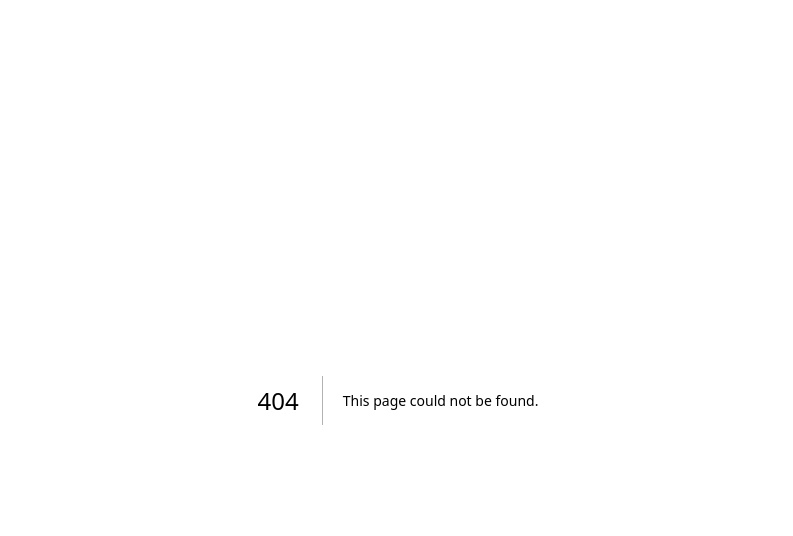
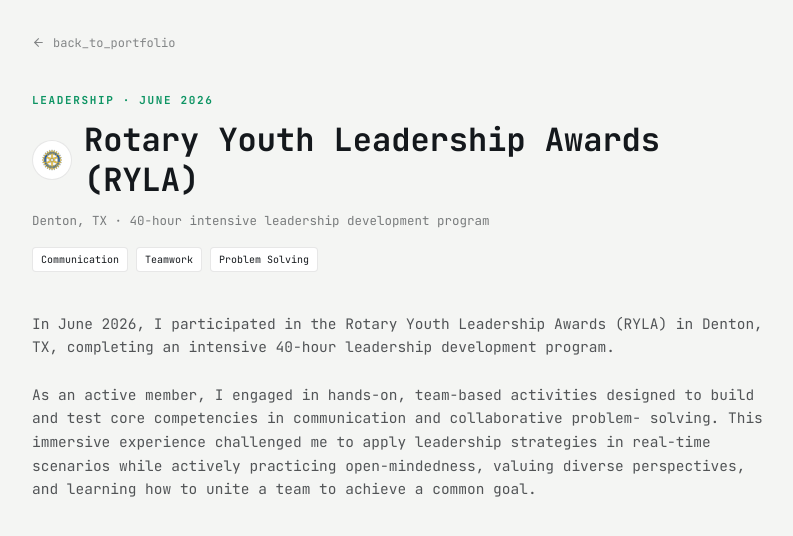
Before and after one commit to hrydyeshgarg-coder/tridhm-portfolio, a Next.js app: page /l/leadership/rotary-youth-leadership-awards in a window 1280 px wide. Before the commit this address had no page. Shown: the top 536 px of the page, without its empty margins (242-1035 px from the left). Built offline with nearby package versions, Linux system fonts and the light colour scheme.

Commit message:
L: make Rotary Youth Leadership Awards clickable, add its detail page
- New page at /l/leadership/rotary-youth-leadership-awards with the
  real program description
- /k (and /i, /g, /h, /j) untouched

```diff
--- /dev/null
+++ b/app/l/leadership/rotary-youth-leadership-awards/page.tsx
@@ -0,0 +1,28 @@
+import { LDetailShell } from "@/components/LDetailShell";
+
+export const metadata = { title: "Rotary Youth Leadership Awards — Tridhm Garg" };
+
+export default function Page() {
+  return (
+    <LDetailShell
+      eyebrow="Leadership · June 2026"
+      title="Rotary Youth Leadership Awards (RYLA)"
+      meta="Denton, TX · 40-hour intensive leadership development program"
+      tags={["Communication", "Teamwork", "Problem Solving"]}
+      titleLogo="/images/logo-rotary.png"
+    >
+      <p>
+        In June 2026, I participated in the Rotary Youth Leadership Awards (RYLA) in
+        Denton, TX, completing an intensive 40-hour leadership development program.
+      </p>
+      <p>
+        As an active member, I engaged in hands-on, team-based activities designed to
+        build and test core competencies in communication and collaborative problem-
+        solving. This immersive experience challenged me to apply leadership
+        strategies in real-time scenarios while actively practicing open-mindedness,
+        valuing diverse perspectives, and learning how to unite a team to achieve a
+        common goal.
+      </p>
+    </LDetailShell>
+  );
+}
--- a/app/l/page.tsx
+++ b/app/l/page.tsx
@@ -82,7 +82,7 @@
   { org: "Roar 4 Change — Shelter Coordinator", date: "Jul 2023 – Dec 2025", desc: "2.5 years supporting homeless shelters across multiple DFW cities — intake, supplies, and resident support.", logo: "/images/logo-roar4change.jpg" },
 ];
 const LEADERSHIP = [
-  { org: "Rotary Youth Leadership Awards", date: "Jun 2026", desc: "Intensive week-long leadership and communication program.", logo: "/images/logo-rotary.png" },
+  { org: "Rotary Youth Leadership Awards", date: "Jun 2026", desc: "Intensive week-long leadership and communication program.", logo: "/images/logo-rotary.png", href: "/l/leadership/rotary-youth-leadership-awards" },
   { org: "Denton County Junior Historians", date: "Sep 2025 – May 2027", desc: "Curated museum exhibits and researched county archives.", logo: "/images/logo-denton-county.jpg", href: "/l/leadership/denton-county-junior-historians" },
   { org: "Flower Mound Leadership Program", date: "Aug 2026 – Apr 2027", desc: "Team management, accountability, and goal-setting.", logo: "/images/logo-student-leadership.png" },
   { org: "Flower Mound High School Student Council", date: "Sep 2023 – Jan 2024", desc: "Contributed event ideas and helped organize school events, including the Flower Mound Showdown.", logo: "/images/logo-fmhs.png" },
```
